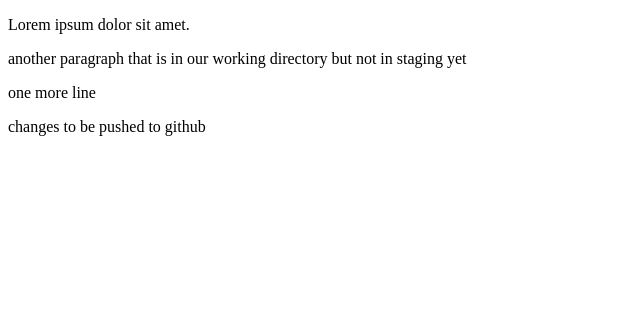
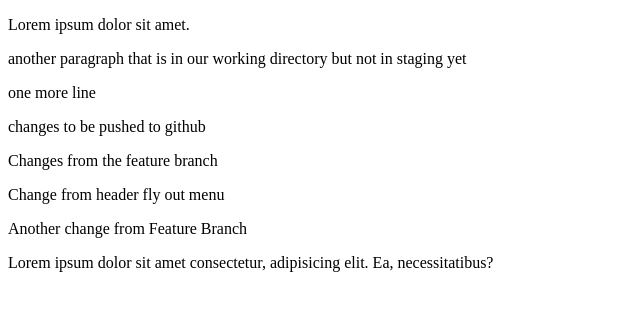
Before and after one commit to ReactClass-Feb-09-2023/github_demo, a plain HTML site: page index.html in a window 1280 px wide. Shown: the whole page, without its empty margins (0-640 px from the left). Drawn offline with Linux system fonts and the light colour scheme.

```diff
--- a/index.html
+++ b/index.html
@@ -13,6 +13,10 @@
 	<p>another paragraph that is in our working directory but not in staging yet</p>
 	<p>one more line</p>
 	<p>changes to be pushed to github</p>
+	<p>Changes from the feature branch</p>
+	<p>Change from header fly out menu</p>
+	<p>Another change from Feature Branch</p>
+	<p>Lorem ipsum dolor sit amet consectetur, adipisicing elit. Ea, necessitatibus?</p>
 </body>
 
 </html>
```
